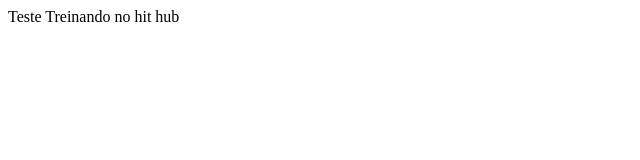
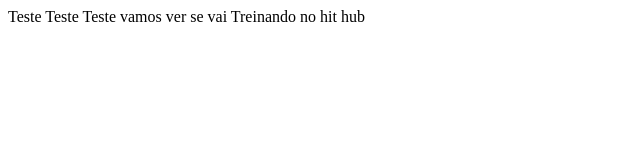
Before and after one commit to riclove/Repositorio, a plain HTML site: page index.html in a window 1280 px wide. Shown: the whole page, without its empty margins (0-640 px from the left). Drawn offline with Linux system fonts and the light colour scheme.

Commit message:
Treinamento Aula 3 GitHub

```diff
--- a/index.html
+++ b/index.html
@@ -1,6 +1,6 @@
 <html>
 	<head>
-		Teste
+		Teste Teste Teste vamos ver se vai
 	</head>
 
 	<body>
```
